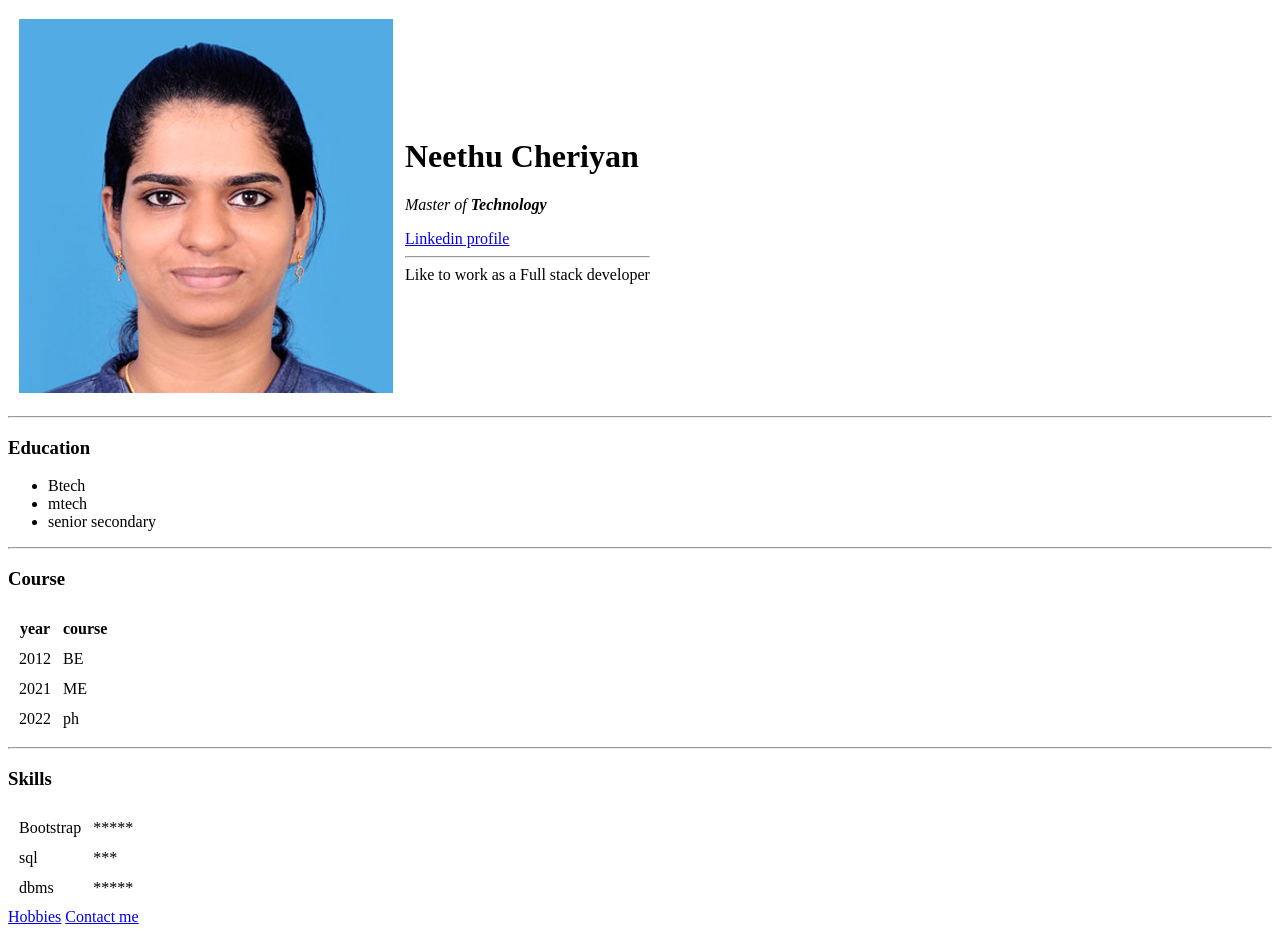
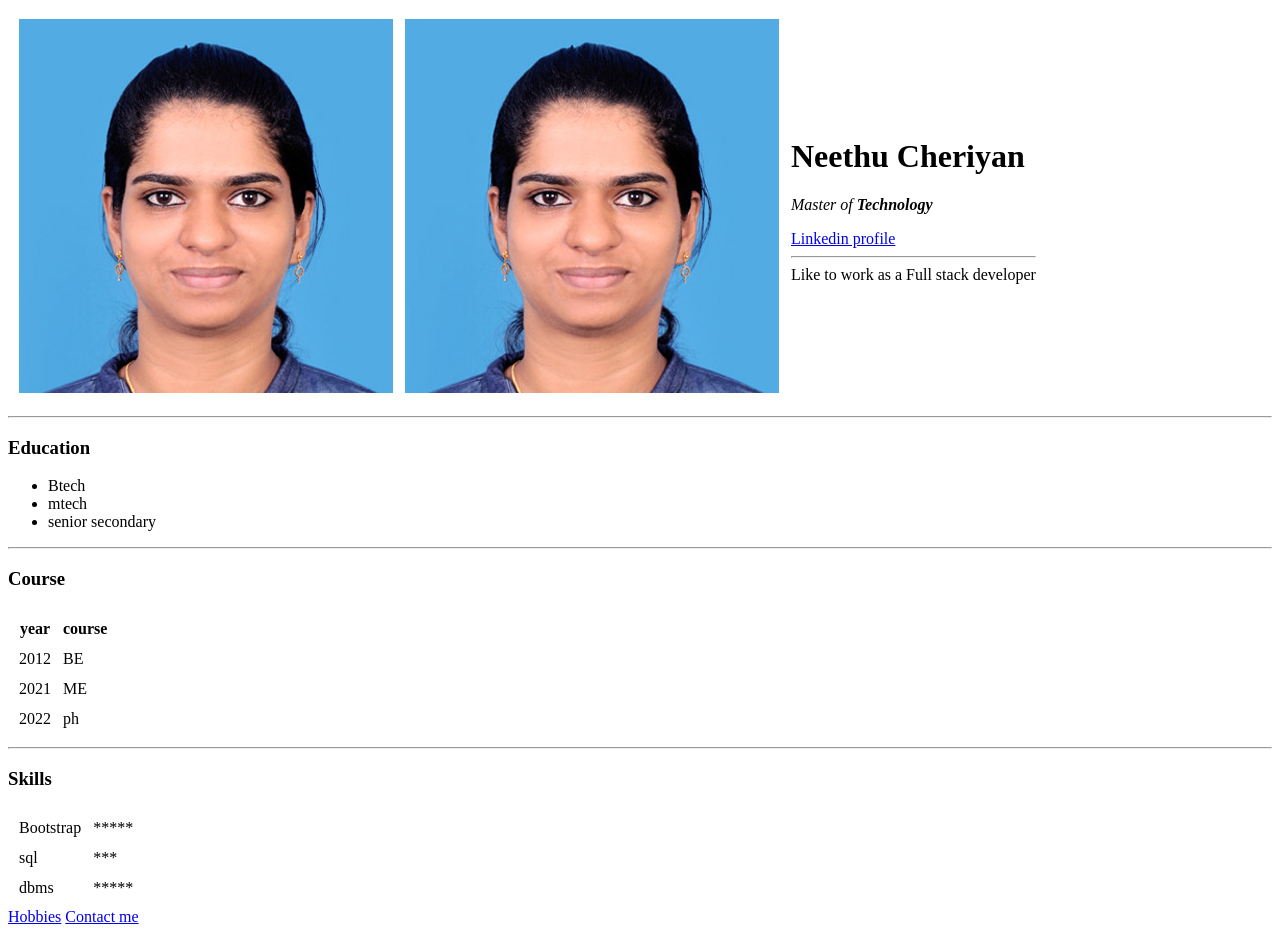
Before and after one commit to neethucherian95/CV, a plain HTML site: page index.html in a window 1280 px wide. Drawn offline with Linux system fonts and the light colour scheme.

Commit message:
Update index.html

```diff
--- a/index.html
+++ b/index.html
@@ -12,6 +12,7 @@
       <td><img src="images/web.jpg" alt="not load">
         <!--you can upload the photos in photobucket to get a URL-->
       </td>
+      <td> <img src="images/web.jpg" alt="nthg"> </td>
       <td>
         <h1>Neethu Cheriyan</h1>
 
```
